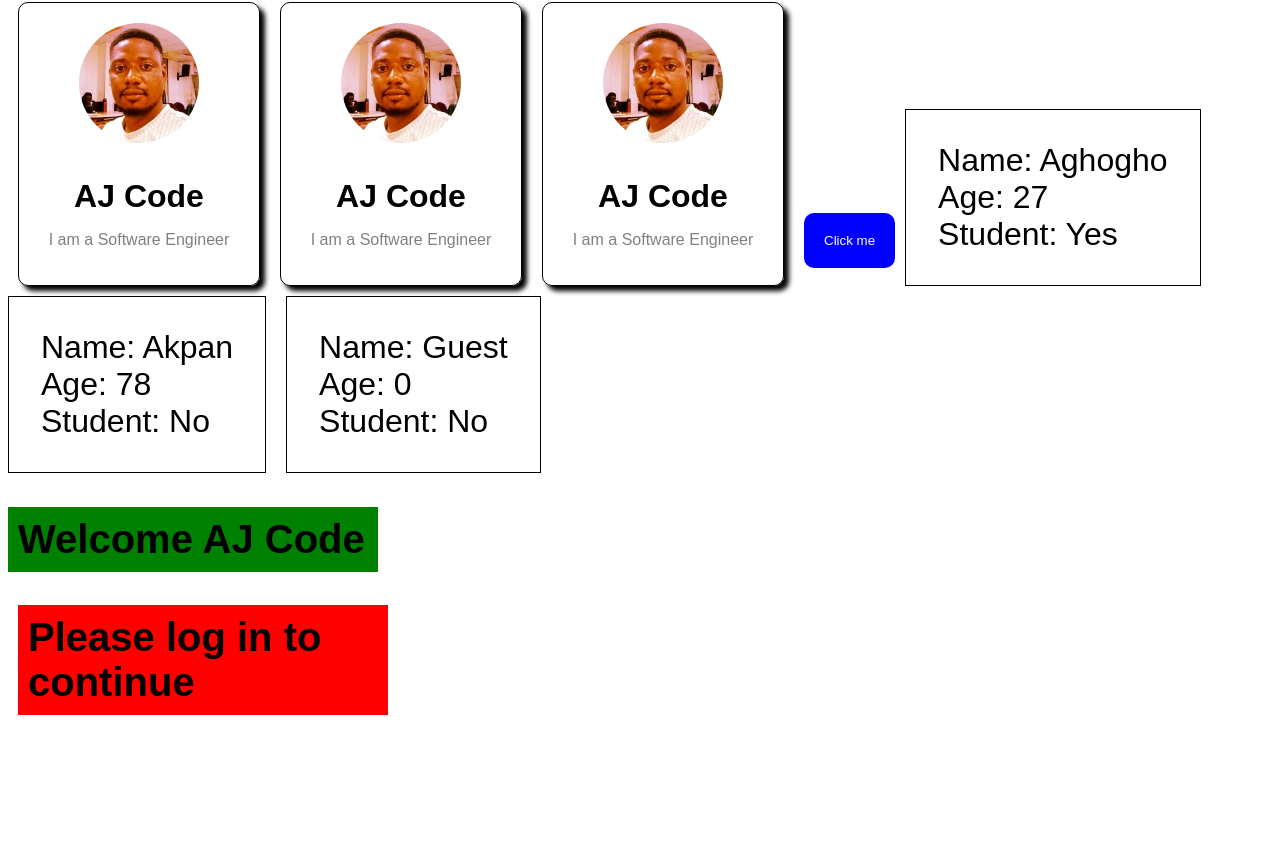
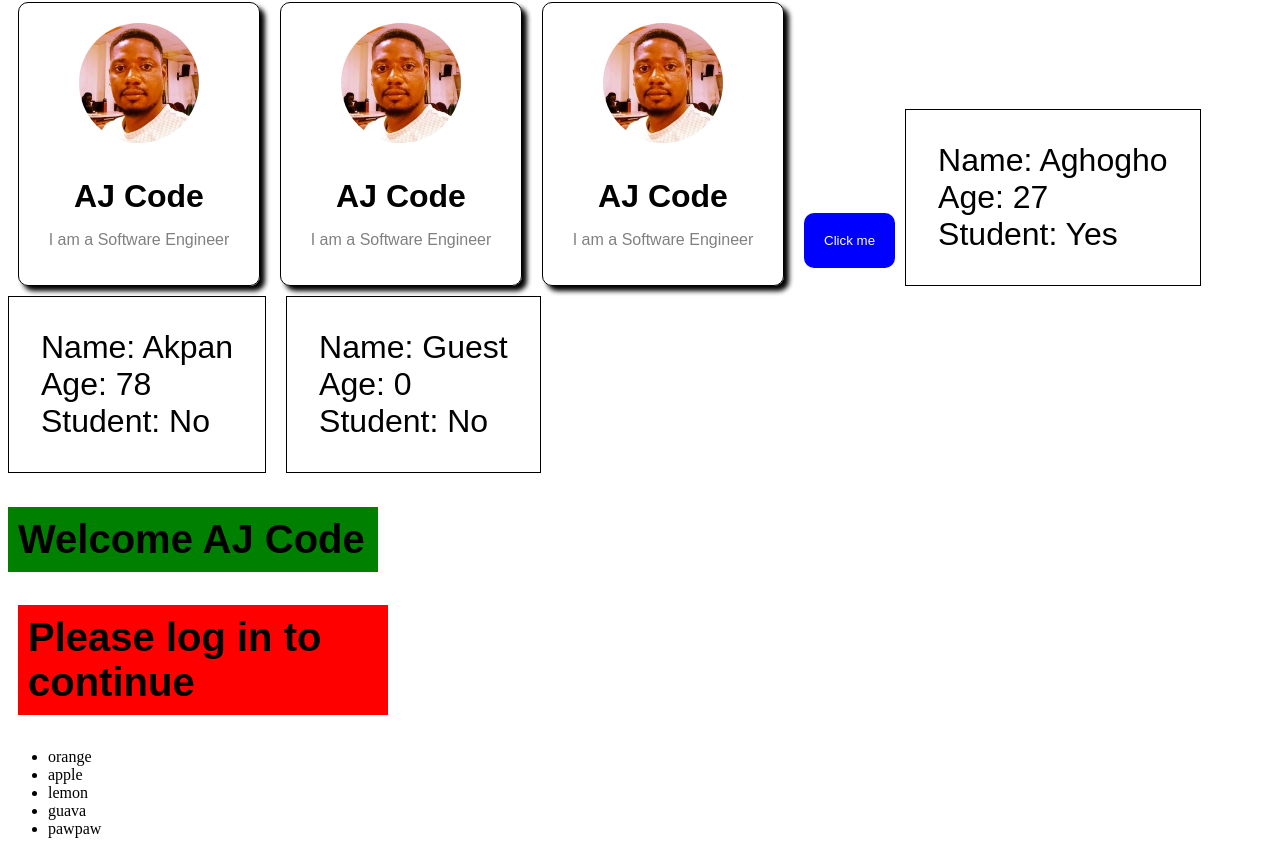
Before and after one commit to Jesemeil/JavaScriptProjects, a React (Vite) app in the folder my-react-app/: page / in a window 1280 px wide. Shown: the part 204-1058 px from the top of the page. Before the commit the page ends 952 px from the top, so only its background shows below. Built offline with nearby package versions, Linux system fonts and the light colour scheme.

Commit message:
Added List

```diff
--- a/my-react-app/src/App.jsx
+++ b/my-react-app/src/App.jsx
@@ -4,7 +4,7 @@
 import Button from "./Button/Button";
 import Student from "./Student";
 import UserGreeting from "./UserGreeting";
-
+import List from "./List";
 function App() {
   return (
     <>
@@ -19,6 +19,7 @@
       <Student />
       <UserGreeting isLoggedIn={true} username="AJ Code" />
       <UserGreeting />
+      <List />
     </>
   );
 }
--- /dev/null
+++ b/my-react-app/src/List.jsx
@@ -0,0 +1,8 @@
+function List() {
+  const fruits = ["orange", "apple", "lemon", "guava", "pawpaw"];
+
+  const listItems = fruits.map((fruit) => <li>{fruit}</li>);
+
+  return <ul>{listItems}</ul>;
+}
+export default List;
```
